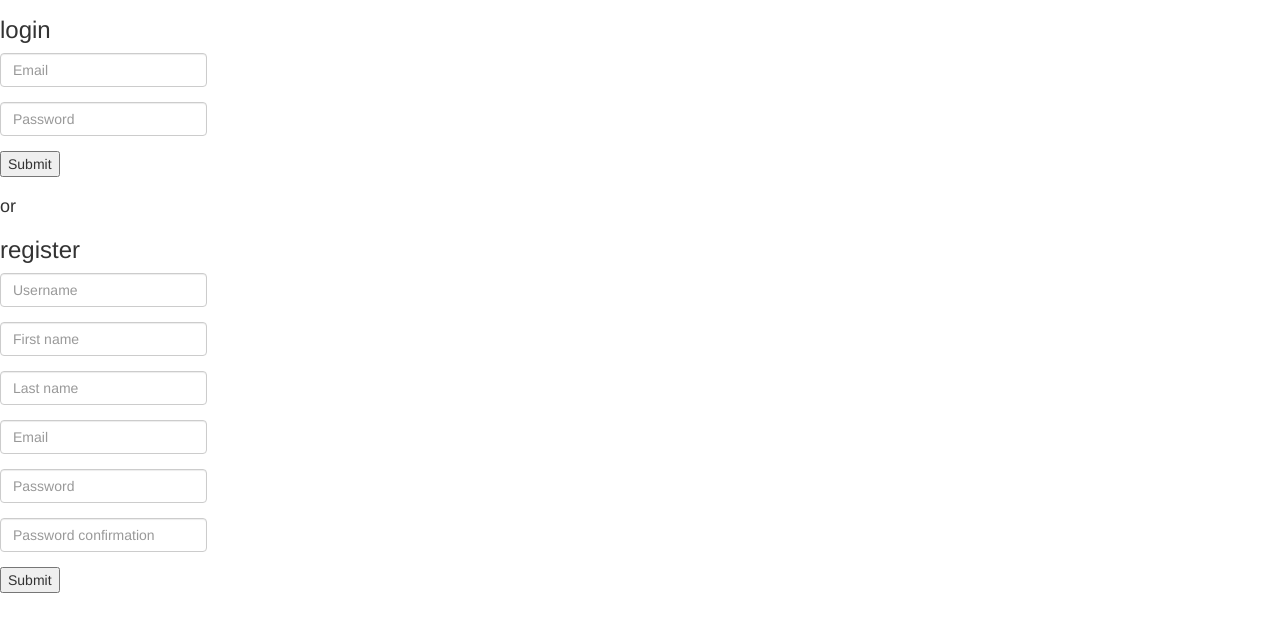
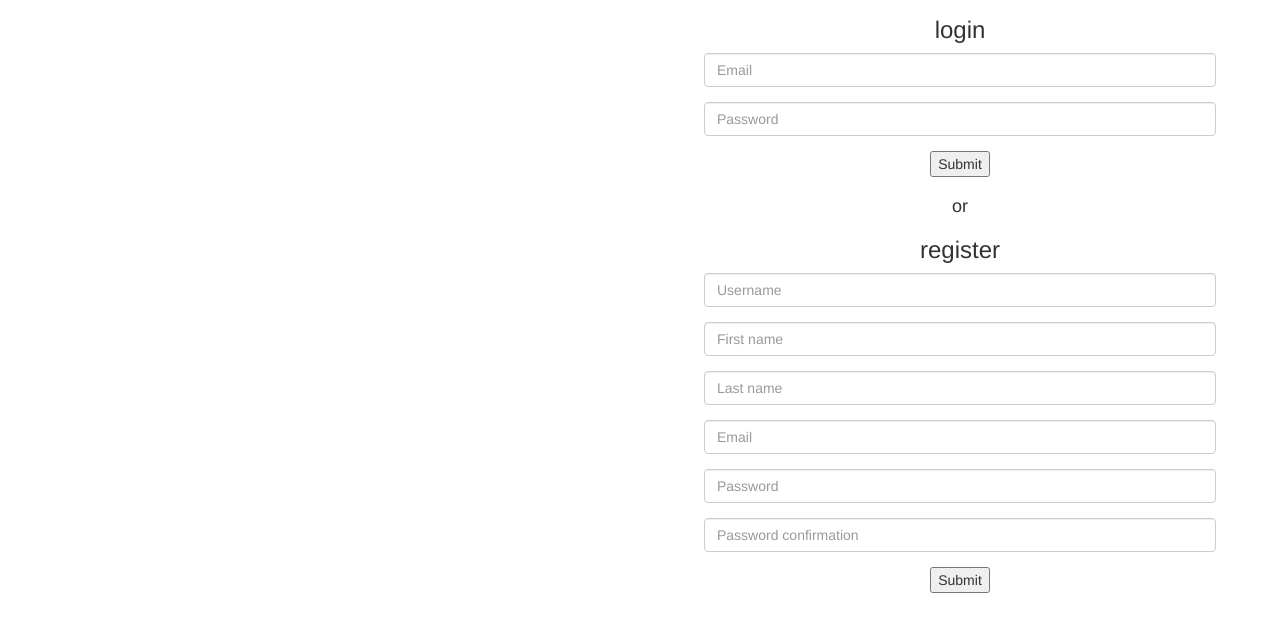
Before and after one commit to BRHGreen/wdi-project-4-frontend, a website: page index.html in a window 1280 px wide. Shown: the part 63-694 px from the top of the page. Drawn offline with Linux system fonts and the light colour scheme.

Commit message:
more styling

```diff
--- a/index.html
+++ b/index.html
@@ -11,7 +11,7 @@
   <body ng-controller="HomeCtrl as home">
     <h1>{{ home.test }}</h1>
 
-    <div class="login">
+    <div class="login-register">
       <h3>login</h3>
       <form class="form" ng-submit="login.login()">
         <div class="form-group">
@@ -23,8 +23,6 @@
         <input class="button" class="btn btn-primary" type="submit" value="Submit">
       </form>
       <h4>or</h4>
-    </div>
-    <div class="register">
       <h3>register</h3>
     <form class="form" ng-submit="register.register()">
       <div class="form-group">
--- a/src/scss/_forms.scss
+++ b/src/scss/_forms.scss
@@ -1,13 +1,17 @@
-.login, .register {
-  width: 100%;
+.login-register {
+  width: 50%;
+  left: 0;
   position: relative;
-  left: 0;
+  margin-left: 50%;
+  text-align: center;
 }
 
 .form-control {
-  width: 50;
+  width: 80%;
+  margin: 0 auto;
 }
 
 .button {
   margin-bottom: 10px;
+
 }
```
Also changed, not shown: public/css/style.css.
